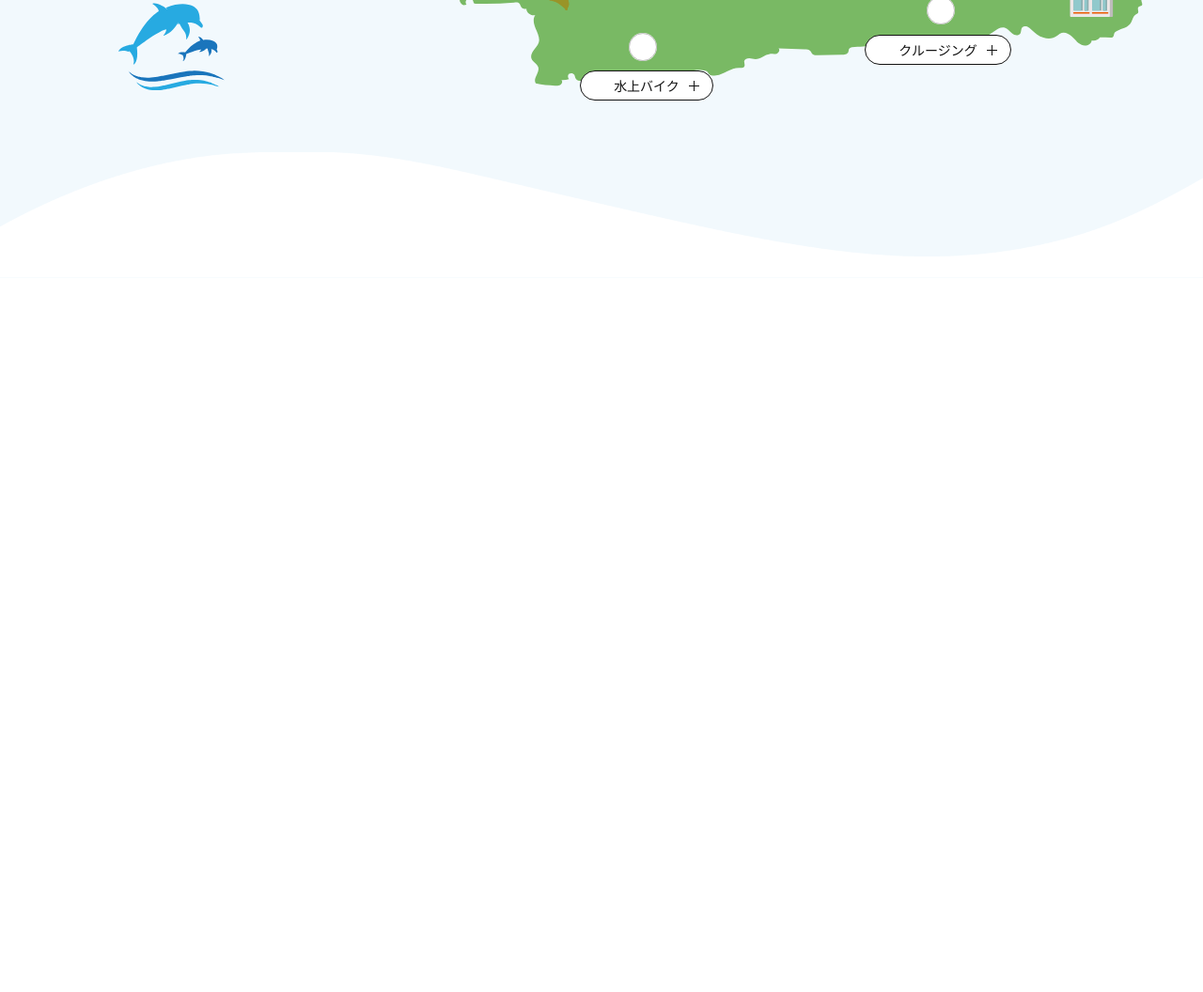
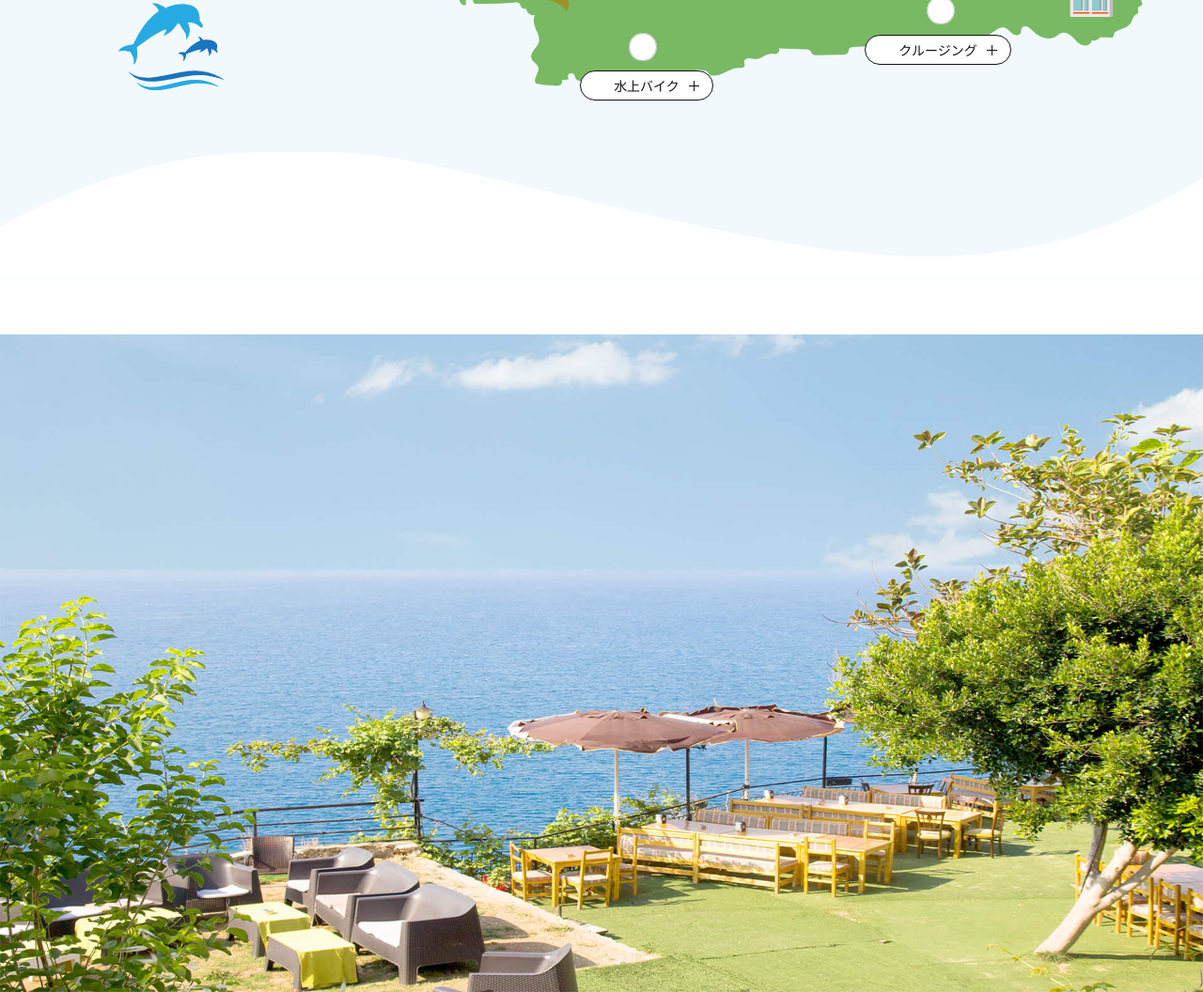
Before and after one commit to shiz-87/kaiyu_tour, a plain HTML site: page index.html in a window 1280 px wide. Shown: the part 4783-5839 px from the top of the page at 94% size. Before the commit the page ends 5079 px from the top, so only its background shows below. Drawn offline with nearby package versions, Linux system fonts and the light colour scheme; some packages are replaced by stand-ins of ours.

Commit message:
feat: footer bottomのHTML/CSSの実装

```diff
--- a/css/style.css
+++ b/css/style.css
@@ -791,3 +791,19 @@ a {
     }
   }
 }
+
+/* bottom image */
+.bottom-img {
+  margin-top: 60px;
+
+  img {
+    width: 100%;
+    height: 700px;
+    object-fit: cover;
+    object-position: bottom;
+
+    @media screen and (max-width: 767px) {
+      height: 300px;
+    }
+  }
+}
--- a/index.html
+++ b/index.html
@@ -363,6 +363,10 @@
         </div>
       </section>
       <!-- /map -->
+
+      <div class="bottom-img">
+        <img src="./img/bottom-img.jpg" alt="" />
+      </div>
     </main>
   </body>
 </html>
```
